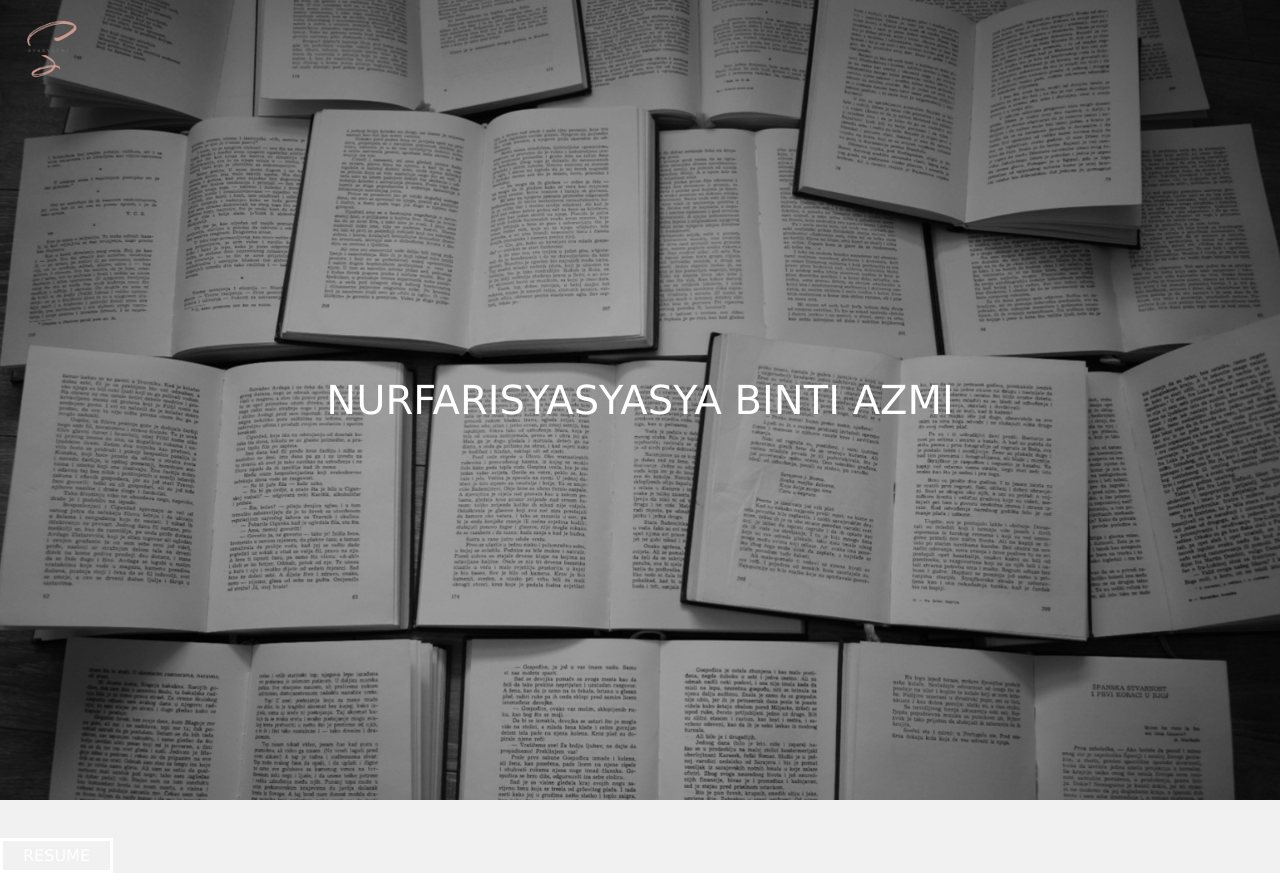
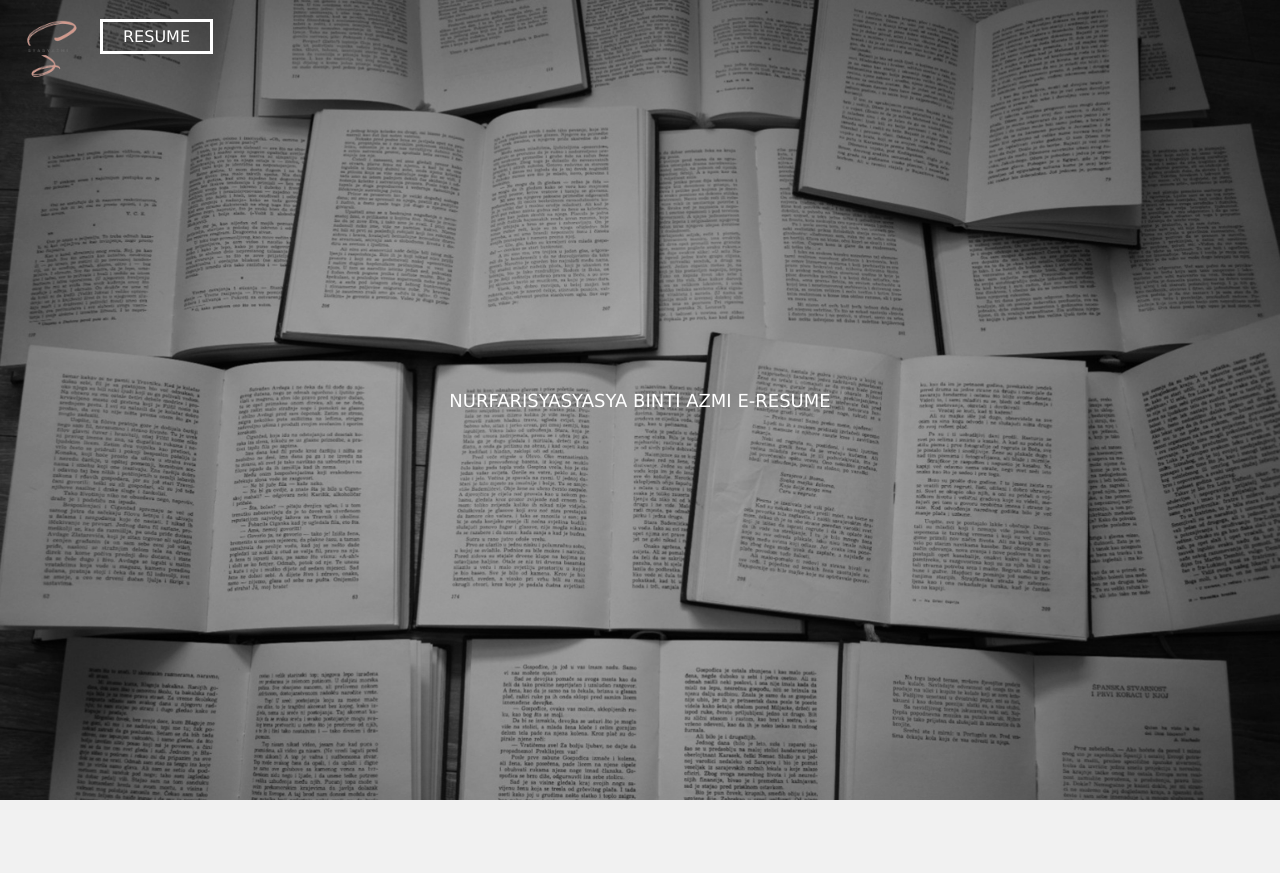
Before and after one commit to farisyasya/Syasyae-resume, a plain HTML site: page index.html in a window 1280 px wide. After the commit the page ends 800 px from the top, so only its background shows below. Drawn offline with nearby package versions, Linux system fonts and the light colour scheme.

Commit message:
Update index.html

```diff
--- a/index.html
+++ b/index.html
@@ -11,12 +11,13 @@
 </head>
 
 <body>
-        <div class="background-image"></div>
-        <div class="text">NURFARISYASYASYA BINTI AZMI</div>
+    <div class="background-image">
+        <div class="text">NURFARISYASYASYA BINTI AZMI E-RESUME</div>
         <br>
-        <br>
-
-        <a href="personal.html">RESUME</a>
+        <div class="button">
+                <a href="personal.html">RESUME</a>
+        </div>
+    </div>
 </body>
 
 </html>
```
